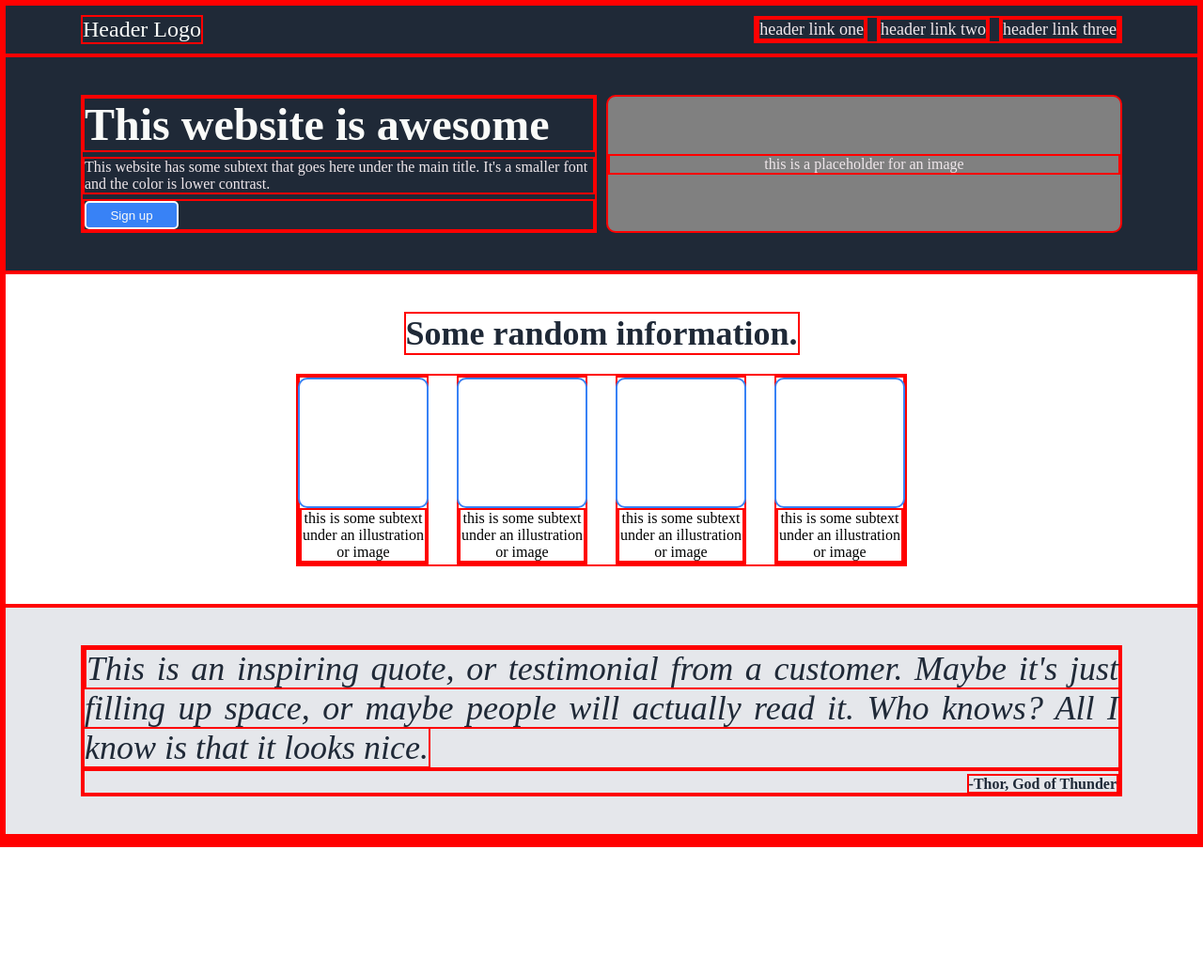
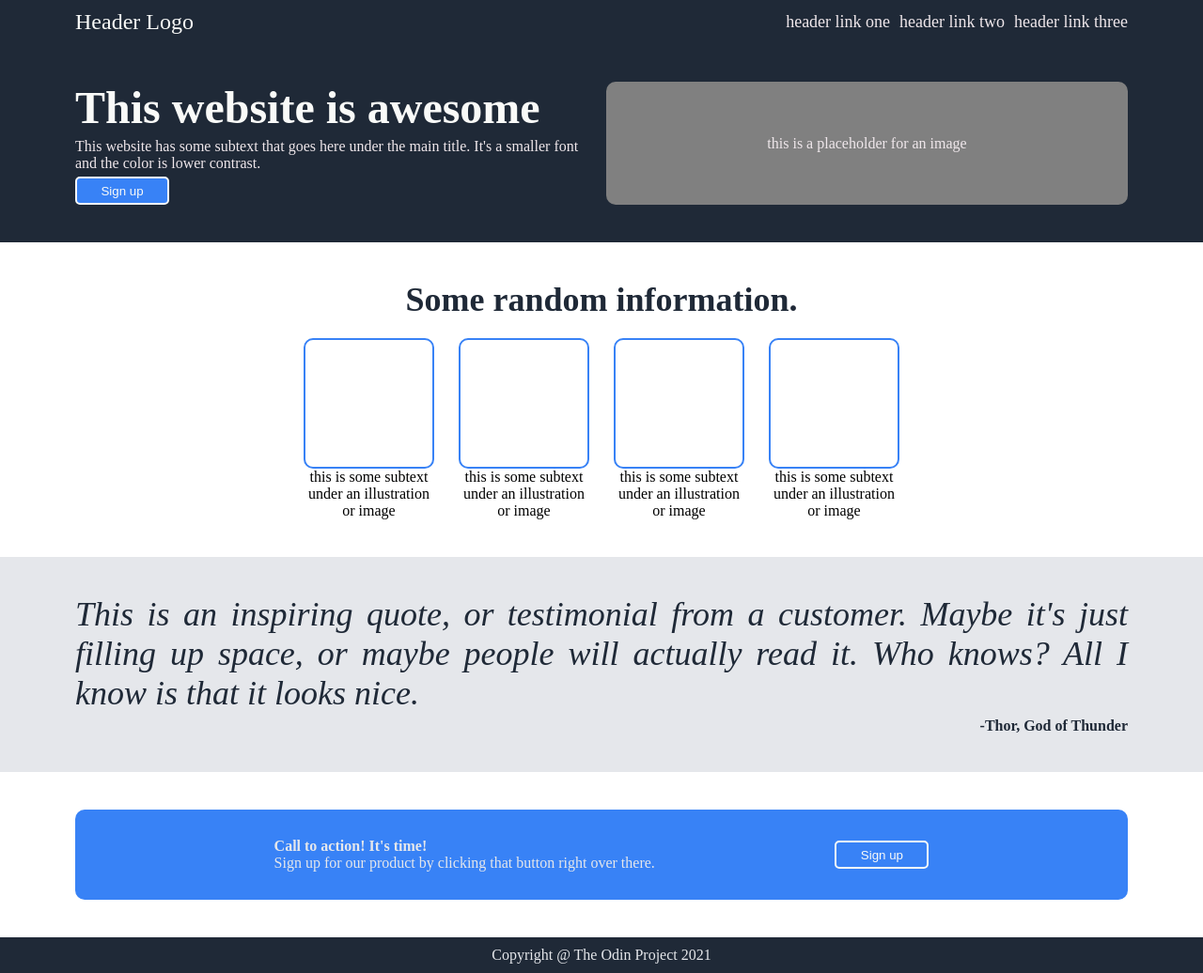
Before and after one commit to diegoj-fernandez/odin-landing-page, a plain HTML site: page index.html in a window 1280 px wide. Shown: the whole page at 94% size. Before the commit the page ends 902 px from the top, so only its background shows below. Drawn offline with Linux system fonts and the light colour scheme.

Commit message:
Finish styling second iteration

```diff
--- a/index.html
+++ b/index.html
@@ -123,7 +123,17 @@ This is the first attempt of the landing page project
             <p class="author"><strong>-Thor, God of Thunder</strong></p>
         </div>
     </div>
-    <div></div>
-    <div></div>
+    <div class="four">
+        <div class="four-body">
+            <div class="four-text">
+                <p><strong>Call to action! It's time!</strong></p>
+                <p>Sign up for our product by clicking that button right over there.</p>
+            </div>
+            <button class="four-button">Sign up</button>
+        </div>
+    </div>
+    <div class="footer">
+        <p>Copyright @ The Odin Project 2021</p>
+    </div>
 </body>
 </html>
--- a/style.css
+++ b/style.css
@@ -196,12 +196,14 @@ button {
 */
 
 * {
-    border: 2px solid red;
+    /*border: 2px solid red;*/
     margin: 0;
 }
 
 html {
     box-sizing: border-box;
+    height: 100%;
+    width: auto;
 }
 
 body {
@@ -235,15 +237,12 @@ a {
     color: #efe7eb;
 }
 
-.one * {
-    flex: 1;
-}
-
 .one {
     display: flex;
     padding: 40px 80px;
     background-color: #1f2937;
     gap: 10px;
+    flex: 1;
 }
 
 .one h1 {
@@ -259,7 +258,9 @@ a {
 .one-text {
     display: flex;
     flex-direction: column;
+    justify-content: space-between;
     gap: 5px;
+    flex: 1;
 }
 
 .one-img {
@@ -269,6 +270,7 @@ a {
     align-items: center;
     text-align: center;
     border-radius: 10px;
+    flex: 1;
 }
 
 button {
@@ -290,6 +292,7 @@ button {
     align-items: center;
     padding: 40px;
     gap: 20px;
+    flex: 1;
 }
 
 .two-header {
@@ -329,6 +332,7 @@ button {
     color: #1f2937;
     font-size: 36px;
     text-align: justify;
+    flex: 1;
 }
 
 .author {
@@ -337,3 +341,33 @@ button {
     text-align: right;
     padding-top: 5px;
 }
+
+.four {
+    display: flex;
+    justify-content: center;
+    align-items: center;
+    padding: 40px 80px;
+    flex: 1;
+}
+
+.four-body {
+    background-color: #3882f6;
+    display: flex;
+    justify-content: space-evenly;
+    align-items: center;
+    border-radius: 10px;
+    padding: 30px 30px;
+    gap: 10px;
+    color: #e5e7eb;
+    flex: 1;
+}
+
+.footer {
+    display: flex;
+    justify-content: center;
+    align-items: center;
+    background-color: #1f2937;
+    color: #e5e7eb;
+    text-align: center;
+    padding: 10px;
+}
```
